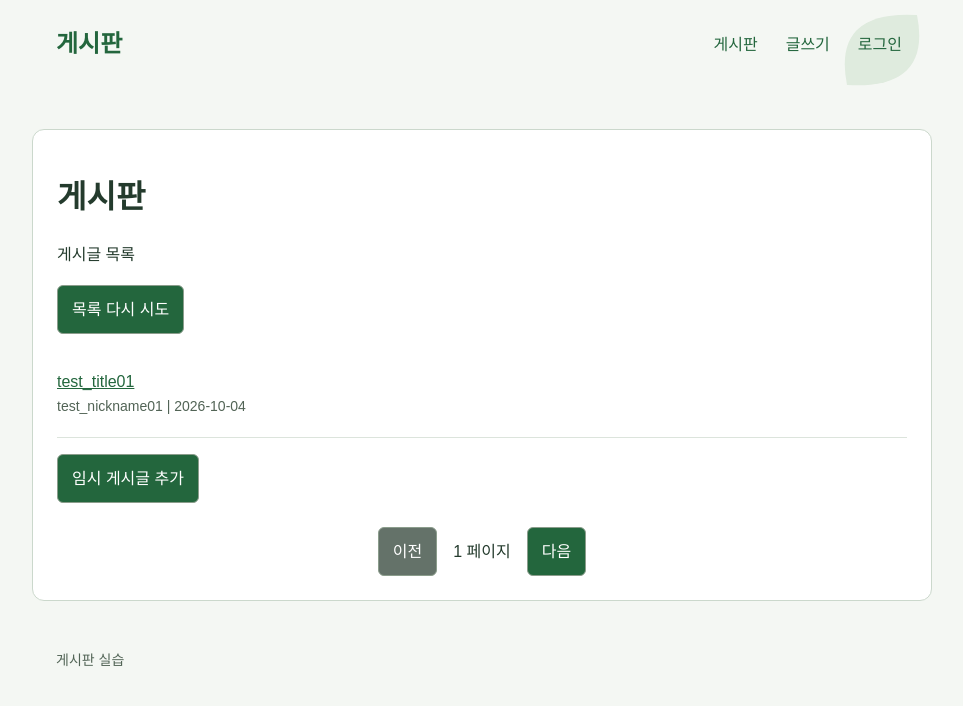
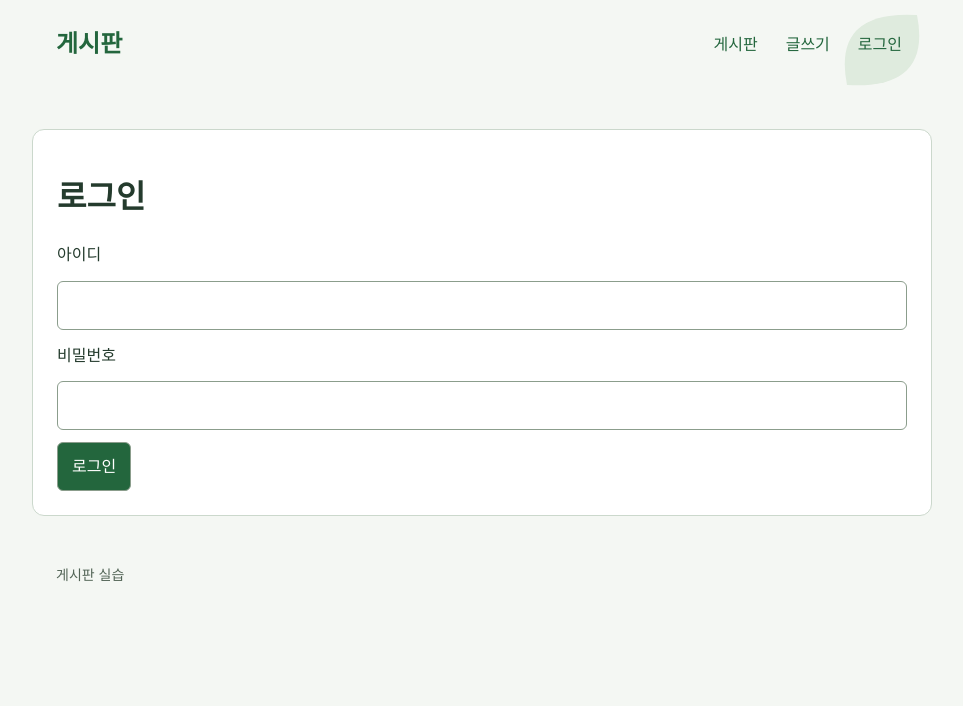
Before and after one commit to metatron2701/green-board-front-react-2026, a React (Vite) app: page / in a window 1280 px wide. Shown: the top 706 px of the page, without its empty margins (158-1121 px from the left). Built offline with nearby package versions, Linux system fonts and the light colour scheme.

Commit message:
no message

```diff
--- a/src/App.jsx
+++ b/src/App.jsx
@@ -1,5 +1,5 @@
-import { useEffect, useState } from "react";
-import { Route, Routes } from "react-router-dom";
+import {useState} from "react";
+import {Route, Routes} from "react-router-dom";
 import BoardFooter from "./components/BoardFooter";
 import BoardHeader from "./components/BoardHeader";
 import PostList from "./components/PostList";
@@ -10,54 +10,18 @@
 
 export default function App() {
   const [isLoggedIn, setIsLoggedIn] = useState(false);
-
-  const [posts, setPosts] = useState([
-    {
-      id: 1,
-      title: "test_title01",
-      authorNickname: "test_nickname01",
-      createdDatetime: "2026-10-04",
-      content: "test_content01"
-    },
-    {
-      id: 2,
-      title: "test_title02",
-      authorNickname: "test_nickname02",
-      createdDatetime: "2026-10-04",
-      content: "test_content02"
-    },
-  ]);
-
-  function addPracticePost() {
-    const id = Date.now();
-    setPosts((currentPosts) => [
-      {
-        id,
-        title: `임시 게시글 ${currentPosts.length}`,
-        authorNickname: "학생",
-        createdDatetime: "2026-10-04"
-      },
-      ...currentPosts,
-    ]);
-  }
-
-  function savePost(post) {
-    setPosts((currentPosts) => [
-      {id:Date.now(), ...post, authorNickname: "학생", createdDatetime: "2026-10-04"},
-      ...currentPosts,
-    ]);
-  }
+  const [token , setToken] = useState(() => localStorage.getItem("accessToken"));
 
   return (
     <>
-      <BoardHeader isLoggedIn={isLoggedIn} onLogout={() => setIsLoggedIn(false)} />
-        <Routes>
-          <Route path="/" element={<PostList posts={posts} onAddPracticePost={addPracticePost} />} />
-          <Route path="/posts" element={<PostList posts={posts} onAddPracticePost={addPracticePost} />} />
-          <Route path="/posts/new" element={<PostForm onSave={savePost} />} />
-          <Route path="/posts/:postId" element={<PostDetail posts={posts} />} />
-          <Route path="/login" element={<Login onLogin={() => setIsLoggedIn(true)} />} />
-        </Routes>
+      <BoardHeader isLoggedIn={isLoggedIn} onLogout={() => setIsLoggedIn(false)}/>
+      <Routes>
+        <Route path="/" element={token ? <PostList token={token}/> : <Login onLogin={setToken} />} />
+        <Route path="/posts" element={token ? <PostList token={token}/> : <Login onLogin={setToken} />} />
+        <Route path="/posts/new" element={<PostForm onSave={setToken} />} />
+        <Route path="/posts/:postId" element={<PostDetail token={token}/>} />
+        <Route path="/login" element={<Login onLogin={setToken} />} />
+      </Routes>
       <BoardFooter />
     </>
   )
--- a/src/components/Login.jsx
+++ b/src/components/Login.jsx
@@ -1,15 +1,55 @@
-export default function Login({onLogin}) {
-    return (
-        <main>
+import {useState} from "react";
+import {useNavigate} from "react-router-dom";
+
+export default function Login( {onLogin} ) {
+    const [username, setUsername] = useState('');
+    const [password, setPassword] = useState('');
+    const [message, setMessage] = useState('');
+    const navigate = useNavigate();
+
+    async function handleSubmit(event) {
+        event.preventDefault();
+        try {
+            const response = await fetch(
+              `http://127.0.0.1:8080/api/user/login`,
+            {
+                method: "POST",
+                headers: { "Content-Type": "application/json" },
+                body: JSON.stringify({ username, password }),
+            });
+
+            const result = await response.json();
+            if (!response.ok || !result.success) {
+                throw new Error(result.message);
+            }
+            localStorage.setItem("accessToken", result.data.accessToken);
+            onLogin(result.data.accessToken);
+            navigate("/posts");
+        } catch (error) {
+            setMessage(error.message);
+        }
+    }
+
+    return <main>
         <h1>로그인</h1>
-                <form id="login-form" onSubmit={(event) => {event.preventDefault(); onLogin();}}>
+        <form id="login-form" onSubmit={handleSubmit}>
             <label htmlFor="username">아이디</label>
-                    <input id="username" name="username" placeholder="아이디를 입력하세요." />
+            <input
+              id="username"
+              name="username"
+              value={username}
+              onChange={(event) =>
+                setUsername(event.target.value)}/>
             <label htmlFor="password">비밀번호</label>
-                    <input id="password" name="password" type="password" placeholder="비밀번호를 입력하세요." />
-                    <p id="login-message" role="alert" hidden></p>
+            <input
+              id="password"
+              name="password"
+              type="password"
+              value={password}
+            onChange={(event) =>
+              setPassword(event.target.value)}/>
+            {message && <p id="login-message" role="alert">{message}</p>}
             <button type="submit">로그인</button>
         </form>
     </main>
-    )
 }
--- a/src/components/PostDetail.jsx
+++ b/src/components/PostDetail.jsx
@@ -1,8 +1,35 @@
+import { useEffect, useState } from "react";
 import { Link, useParams } from "react-router-dom";
 
-export default function PostDetail({ posts }) {
-    const { postId } = useParams();
-    const post = posts.find((item) => String(item.id) === postId);
+export default function PostDetail({token}) {
+    const {postId} = useParams();
+    const [post, setPost] = useState(null);
+
+    useEffect(() => {
+        if (Number(postId) < 1) {
+            console.log("잘못된 게시글 번호입니다.");
+            return;
+        }
+        setPost(null);
+
+        async function loadDetail() {
+            try {
+                const response = await fetch(
+                    `http://127.0.0.1:8080/api/board/${postId}`,
+                    {headers: {Authorization : `Bearer ${token}`}}
+                );
+                const result = await response.json();
+                if (!response.ok || !result.success) {
+                    throw new Error(result.message || "게시글을 불러올 수 없습니다.");
+                }
+                setPost(result.data);
+            } catch (error) {
+                console.log(error);
+                return;
+            }
+        }
+        loadDetail();
+    }, [postId, token]);
 
     return (
         <main>
--- a/src/components/PostList.jsx
+++ b/src/components/PostList.jsx
@@ -1,37 +1,60 @@
 import { useSearchParams } from "react-router-dom";
 import PostItem from "./PostItem.jsx";
+import {useEffect, useState} from "react";
 
-export default function PostList({posts, onAddPracticePost}) {
+export default function PostList({token}){
     const [searchParams, setSearchParams] = useSearchParams();
-    const totalPages = Math.max(1, posts.length);
+    const [posts, setPosts] = useState([]);
+    const [totalPages, setTotalPages] = useState(0);
     const requestedPage = Number(searchParams.get("page"));
+    const [message, setMessage] = useState("게시글 목록");
     let page = 1;
-    if (Number.isSafeInteger(requestedPage) && requestedPage > 0) {
-        page = Math.min(requestedPage, totalPages);
+    if(Number.isSafeInteger(requestedPage) && requestedPage > 0){
+        page = requestedPage;
     }
 
-    return (
-        <main>
-            <h1>게시판</h1>
-            <p id="list-message" role="status">게시글 목록</p>
-            <button id="retry-list" type="button">목록 다시 시도</button>
+    useEffect(() => {
+        fetch(`http://127.0.0.1:8080/api/board?page=${page - 1}&size=10`,
+          {headers: { Authorization: `Bearer ${token}` }})
+          .then((response) => response.json())
+          .then((result) => {
+              if (!result.success) {
+                  throw new Error(result.message);
+              }
+              setPosts(result.data.content);
+              setTotalPages(result.data.totalPages);
+              setMessage(`전체 ${result.data.totalElements}개`);
+          })
+          .catch(() => setMessage("게시글을 불러올 수 없습니다."));
+    }, [page, token]);
 
-            <PostListItem posts={posts.slice(page - 1, page)} />
-            <button type="button" onClick={onAddPracticePost}>임시 게시글 추가</button>
+    return <main>
+        <h1>게시판</h1>
+        <p id="list-message" role="status">{message}</p>
+        <button id="retry-list" type="button" hidden>목록 다시 시도</button>
 
-            <div className="pagination" aria-label="페이지 이동">
-                <button id="previous-page" type="button" disabled={page <= 1} onClick={() => setSearchParams({page: String(page - 1)})}>이전</button>
-                <span id="page-number">{page} 페이지</span>
-                <button id="next-page" type="button" disabled={page >= totalPages} onClick={() => setSearchParams({page: String(page + 1)})}>다음</button>
-            </div>
-        </main>
-    );
+        <PostListItem posts={posts} />
+
+        <div className="pagination" aria-label="페이지 이동">
+          <button
+            id="previous-page"
+            type="button"
+            disabled={page === 1}
+            onClick={() => setSearchParams({page: String(page-1)})}>이전</button>
+          <span id="page-number">{totalPages === 0 ? "0페이지" : `${page} / ${totalPages}페이지`}</span>
+          <button
+            id="next-page"
+            type="button"
+            disabled={page >= totalPages}
+            onClick={() => setSearchParams({page: String(page+1)})}>다음</button>
+        </div>
+    </main>
 }
 
-function PostListItem({posts}) {
+function PostListItem({posts}){
     return(
         <ul id="post-list" className="post-list">
-          {posts.length === 0 ? "게시물이 없습니다." : posts.map((post) => <PostItem key={post.id} post={post} />)}
+          {posts.length === 0 ? "아직 게시글이 없습니다" : posts.map((post) => <PostItem key={post.id} post={post} />)}
         </ul>
     );
 }
```
Lines whose indentation alone changed are shown as unchanged.
